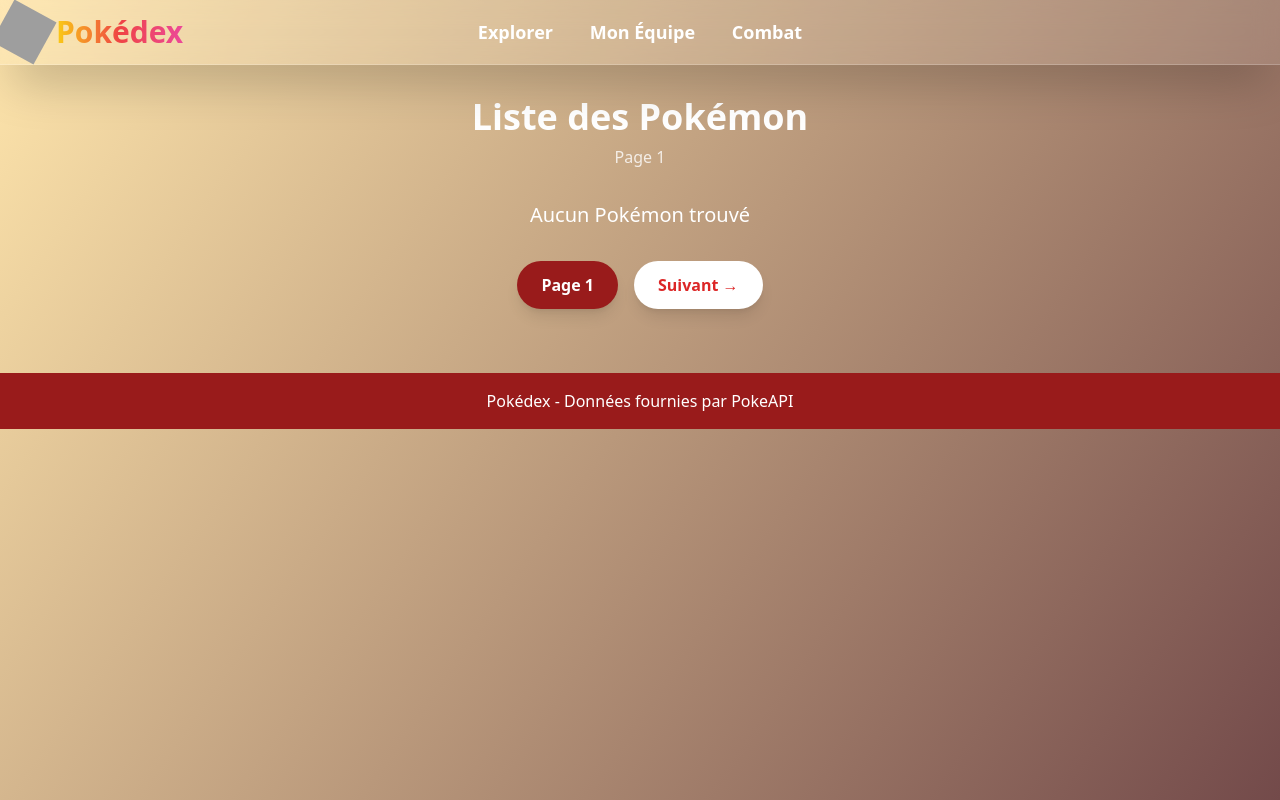
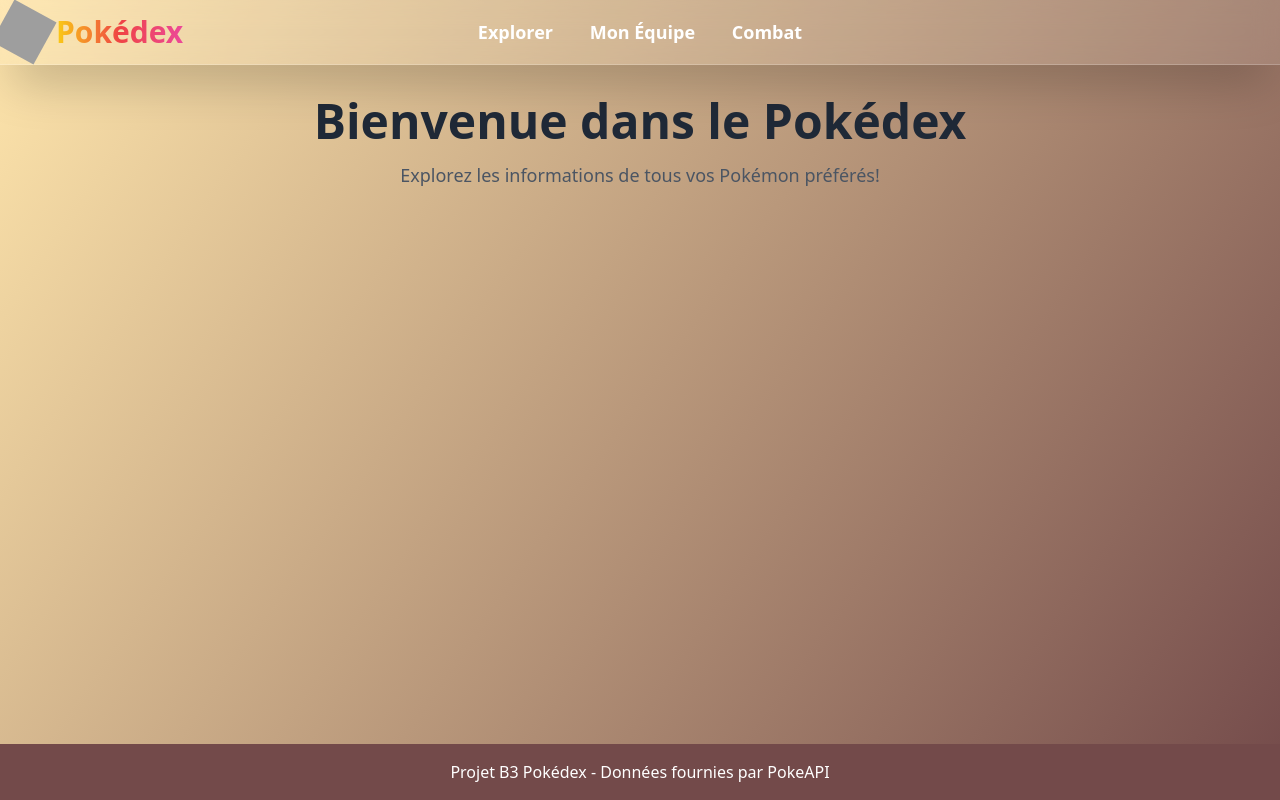
Before and after one commit to PierMart/pokeApi_Projet_B3, a Django app: page / in a window 1280 px wide. Run offline with Django 5.2, Linux system fonts and the light colour scheme; data that the repository does not hold is empty; some libraries are stand-ins or nearby versions; grey boxes are pictures that could not be loaded.

Commit message:
Update : New URL Index - Style Base.html

```diff
--- a/pokedex/pokemon/static/pokemon/styles.css
+++ b/pokedex/pokemon/static/pokemon/styles.css
@@ -12,6 +12,9 @@ body {
     background: linear-gradient(125deg, var(--eevee-100), var(--eevee-300));
 }
 
+.background-footer{
+    background-color : var(--eevee-300);
+}
 a:hover{
     color: var(--eevee-800);
 }
--- a/pokedex/pokemon/templates/pokemon/base.html
+++ b/pokedex/pokemon/templates/pokemon/base.html
@@ -8,11 +8,11 @@
     <script src="https://cdn.tailwindcss.com"></script>
     <link rel="stylesheet" href="{% static 'pokemon/styles.css' %}">
 </head>
-<body class="min-h-screen">
+<body class="flex flex-col min-h-screen">
     <nav class="sticky top-0 z-50 backdrop-blur-md bg-white/10 border-b border-white/20 shadow-2xl">
         <div class="relative flex items-center flex-wrap justify-between gap-6 lg:gap-0 py-2 ">
       <div class="flex w-full justify-between lg:w-auto">
-                <a href="{% url 'pokemon:list' %}" class="flex gap-2 items-center">
+                <a href="{% url 'pokemon:index' %}" class="flex gap-2 items-center">
                     <div class="relative">
                         <img src="https://raw.githubusercontent.com/PokeAPI/sprites/master/sprites/items/poke-ball.png"
                              alt="Pokeball"
@@ -40,12 +40,12 @@
         </div>
     </nav>
 
-    <main class="container mx-auto px-4 py-8">
+    <main class="flex-grow container mx-auto px-4 py-8">
         {% block content %}{% endblock %}
     </main>
 
-    <footer class="bg-red-800 text-white text-center py-4 mt-8">
-        <p>Pokédex - Données fournies par PokeAPI</p>
+    <footer class="background-footer text-white text-center py-4 mt-8">
+        <p>Projet B3 Pokédex - Données fournies par PokeAPI</p>
     </footer>
 </body>
 </html>
--- /dev/null
+++ b/pokedex/pokemon/templates/pokemon/index.html
@@ -0,0 +1,10 @@
+{% extends 'pokemon/base.html' %}
+
+{% block title %}Accueil - Pokédex{% endblock %}
+
+{% block content %}
+<div class="text-center mb-8">
+    <h1 class="text-5xl font-bold text-gray-800 mb-4">Bienvenue dans le Pokédex</h1>
+    <p class="text-gray-600 text-lg">Explorez les informations de tous vos Pokémon préférés!</p>
+</div>
+{% endblock %}
--- a/pokedex/pokemon/urls.py
+++ b/pokedex/pokemon/urls.py
@@ -4,6 +4,7 @@ from . import views
 app_name = 'pokemon'
 
 urlpatterns = [
-    path('', views.pokedex_list, name='list'),
+    path('', views.index, name='index'),
+    path('list/', views.pokedex_list, name='list'),
     path('pokemon/<str:pokemon_id>/', views.pokemon_detail, name='detail'),
 ]
--- a/pokedex/pokemon/views.py
+++ b/pokedex/pokemon/views.py
@@ -7,8 +7,12 @@ api = PokeApiClient()
 
 MAX_POKEMON = 251  # Limiter aux 251 premiers (Gen 1 & 2)
 
+def index(request: HttpRequest):
+    """Page d'accueil du Pokédex"""
+    return render(request, 'pokemon/index.html')
+
 def pokedex_list(request: HttpRequest):
-    """Display list of all Pokemon"""
+    """Afficher la liste de tous les Pokémon"""
     page = int(request.GET.get('page', 1))
     limit = 20
     offset = (page - 1) * limit
@@ -48,7 +52,7 @@ def pokedex_list(request: HttpRequest):
 
 
 def pokemon_detail(request: HttpRequest, pokemon_id: str):
-    """Display details of a specific Pokemon"""
+    """Afficher les détails d'un Pokémon spécifique"""
     pokemon = api.get_pokemon(pokemon_id)
 
     context = {
```
